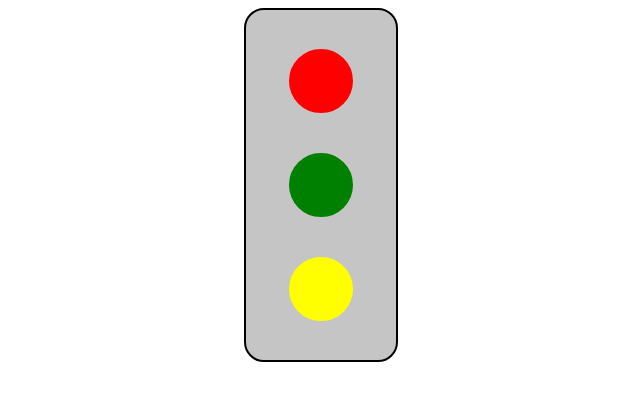
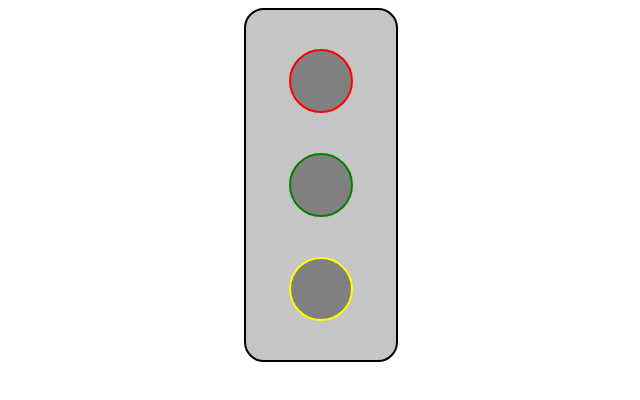
Before and after one commit to yashYachwad/Traffic-light, a plain HTML site: page index.html in a window 1280 px wide. Shown: the whole page, without its empty margins (319-959 px from the left). Drawn offline with Linux system fonts and the light colour scheme.

Commit message:
Update index.css

```diff
--- a/index.css
+++ b/index.css
@@ -23,10 +23,27 @@
     width: 60px;
     border: 2px solid red;
     border-radius: 50px;
+    background-color: gray;
+    color: gray;
+}
+#red:hover{
+    height: 60px;
+    width: 60px;
+    border: 2px solid red;
+    border-radius: 50px;
     background-color: red;
     color: red;
 }
 #green{
+    height: 60px;
+    width: 60px;
+    border: 2px solid green;
+    border-radius: 50px;
+    background-color: gray;
+    color: gray;
+}
+
+#green:hover{
     height: 60px;
     width: 60px;
     border: 2px solid green;
@@ -39,6 +56,15 @@
     width: 60px;
     border: 2px solid yellow;
     border-radius: 50px;
+    background-color: gray;
+    color: gray;
+}
+
+#yellow:hover{
+    height: 60px;
+    width: 60px;
+    border: 2px solid yellow;
+    border-radius: 50px;
     background-color: yellow;
     color: yellow;
 }
```
